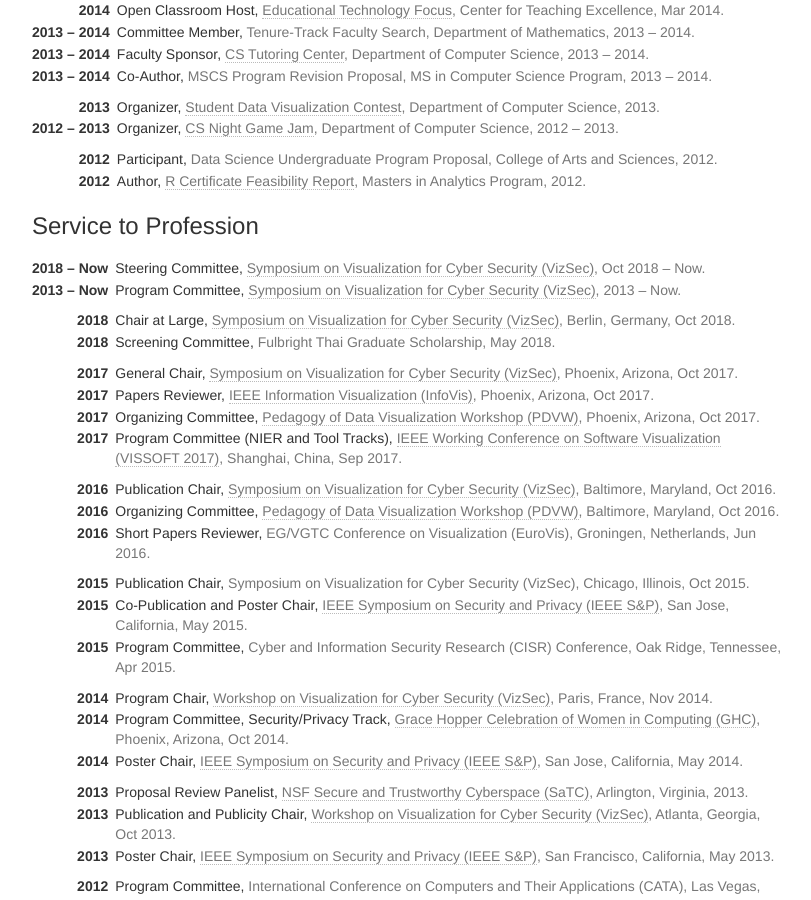
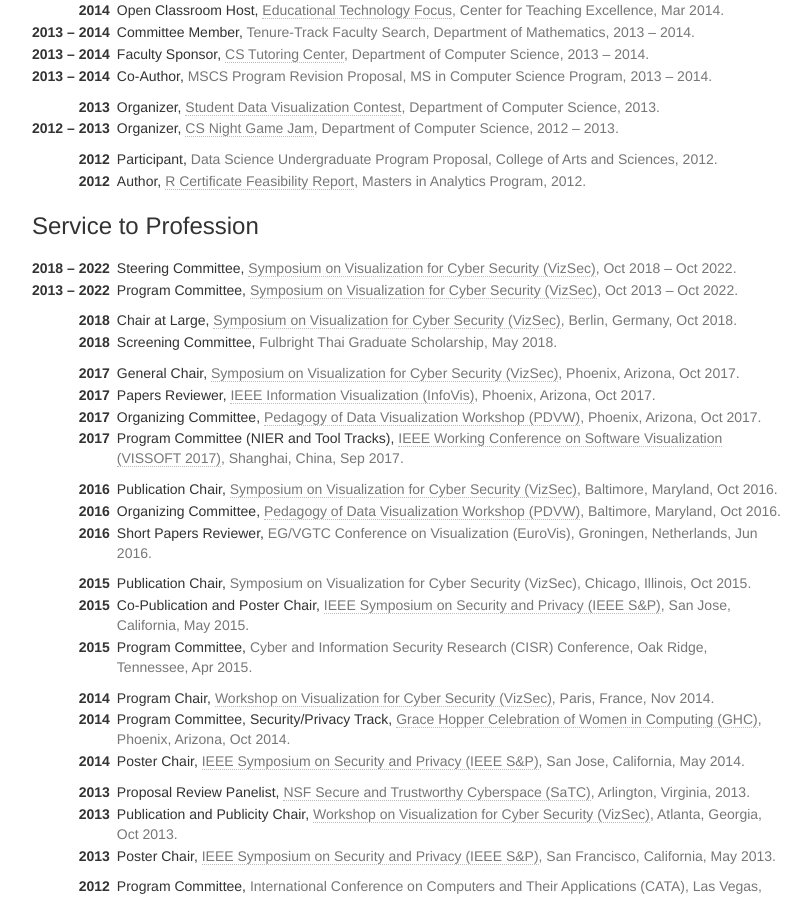
Before and after one commit to sjengle/sjengle.github.io, a Jekyll site: the page built from service.html, in a window 1280 px wide and 900 px high, scrolled down 1118 px. Shown: the whole window, without its empty margins (38-849 px from the left). Built offline with Jekyll 4.4.1, drawn with Linux system fonts in a browser that asks for light colours.

Commit message:
Updating VizSec dates

```diff
--- a/_data/service.yaml
+++ b/_data/service.yaml
@@ -474,15 +474,15 @@
   - ref: 'Steering Committee'
     org: 'Symposium on Visualization for Cyber Security (VizSec)'
     beg: 2018-10-22
-    end: 'Now'
-    key: 'Now-2019'
+    end: 2022-10-17
+    key: '20221017'
     url: 'https://vizsec.org/'
 
   - ref: 'Program Committee'
     org: 'Symposium on Visualization for Cyber Security (VizSec)'
-    beg: 2013
-    end: 'Now'
-    key: 'Now-2013'
+    beg: 2013-10-01
+    end: 2022-10-01
+    key: '20221001'
     url: 'https://vizsec.org/'
 
 community:
```
